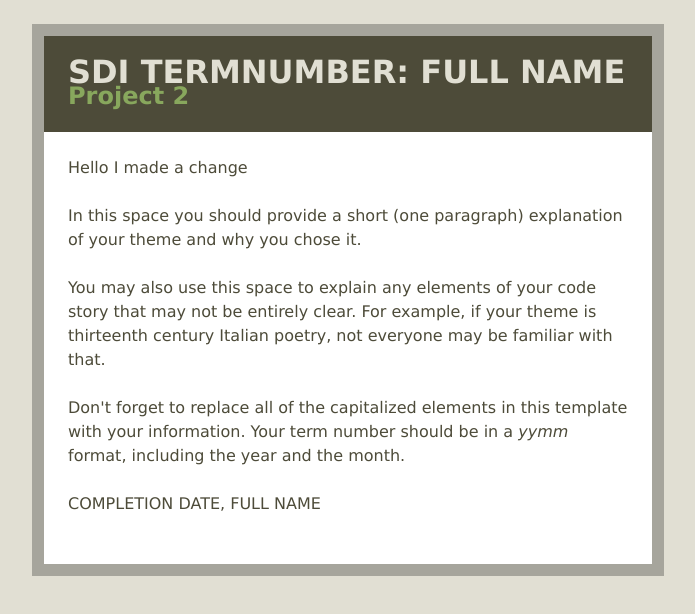
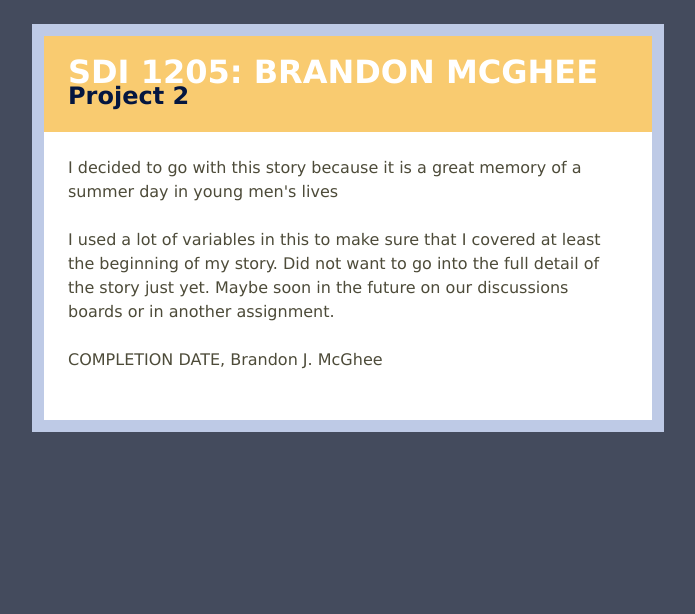
Before and after one commit to brandonmcghee/sdi1205work, a plain HTML site: page sdi-project2.html in a window 1280 px wide. Shown: the whole page, without its empty margins (292-987 px from the left). Drawn offline with Linux system fonts and the light colour scheme.

Commit message:
Changed .html file and the .css file

```diff
--- a/mcghee_brandon_assignment2.js
+++ b/mcghee_brandon_assignment2.js
@@ -1,4 +1,2 @@
-alert("JavaScript works!");
-console.log("Added some code");
-console.log("Added more code!");
-console.log("Changed file names");
+//BRANDON MCGHEE
+//SDI 1205 - ASSIGNMENT 2
--- a/sdi-project2.html
+++ b/sdi-project2.html
@@ -1,22 +1,21 @@
 <!DOCTYPE html>
 <html>
 <head>
-    <title>FULL NAME :: Project 2 :: SDI TERMNUMBER</title>
+    <title>BRANDON MCGHEE :: Project 2 :: SDI 1205</title>
     <link rel="stylesheet" href="sdi.css" type="text/css" />
 </head>
 <body>
 <header>
-    <h1>SDI TERMNUMBER: FULL NAME</h1>
+    <h1>SDI 1205: BRANDON MCGHEE</h1>
     <h2>Project 2</h2>
 </header>
 <article>
-<p>Hello I made a change</p>
-<p>In this space you should provide a short (one paragraph) explanation of your theme and why you chose it.</p>
-<p>You may also use this space to explain any elements of your code story that may not be entirely clear.  For example, if your theme is thirteenth century Italian poetry, not everyone may be familiar with that.</p>
-<p>Don't forget to replace all of the capitalized elements in this template with your information.  Your term number should be in a <em>yymm</em> format, including the year and the month.</p>
+<p>I decided to go with this story because it is a great memory of a summer day in young men's lives</p>
+<p>I used a lot of variables in this to make sure that I covered at least the beginning of my story. Did not want to go into the full detail of the story just yet.  Maybe soon in the future on
+our discussions boards or in another assignment.</p>
 </article>
 <footer>
-    <p>COMPLETION DATE, FULL NAME</p>
+    <p>COMPLETION DATE, Brandon J. McGhee</p>
 </footer>
 <script type="text/javascript" src="mcghee_brandon_assignment2.js"></script>
 </body>
--- a/sdi.css
+++ b/sdi.css
@@ -1,5 +1,5 @@
 html {
-    background-color: #E1DFD3;
+    background-color: #444B5D;
 }
 body {
     font-family: "Lucida Grande", "Arial", sans-serif;
@@ -8,22 +8,22 @@ body {
     background-color: white;
     color: #4D4B39;
     max-width: 35em;
-    border: 0.75em solid #A6A59C;
+    border: 0.75em solid #BECAE6;
     line-height: 1.5em;
 }
 p {
     margin: 1.5em 0;
 }
 h1 {
-    background-color: #4D4B39;
-    color: #E1DFD3;
+    background-color: #F9CB70;
+    color: #FFFFFF;
     font-size: 200%;
     padding: 0.75em;
     margin: -0.75em -0.75em 0.75em -0.75em;
 }
 h2 {
-    background-color: #4D4B39;
-    color: #88a75d;
+    background-color: #F9CB70;
+    color: #041640;
     font-size: 150%;
     padding: 1em;
     margin: -1em -1em 1em -1em;
```
